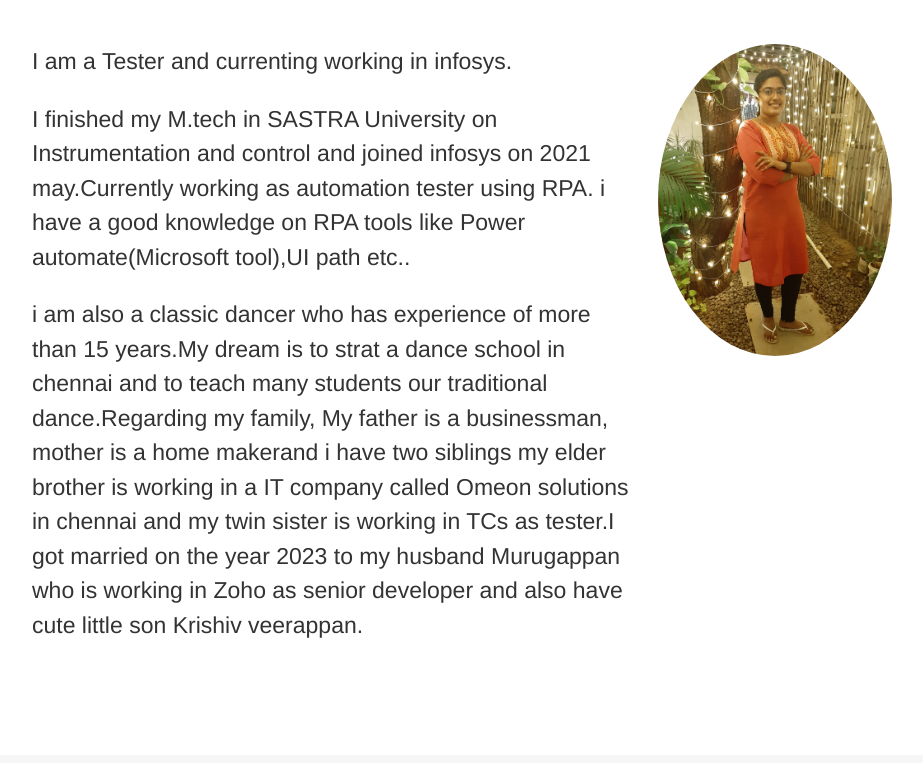
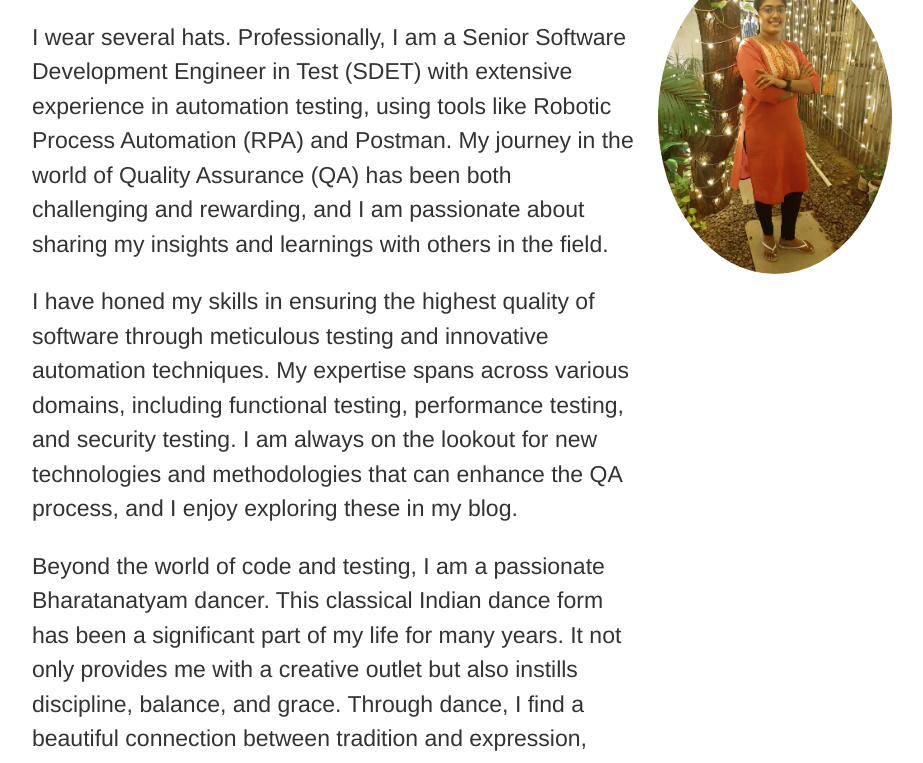
Before and after one commit to SoundharyaPeriakaruppan/Soundharya_Blog, a plain HTML site: page index.html in a window 1280 px wide. Shown: the part 400-1163 px from the top of the page, without its empty margins (178-1101 px from the left). Drawn offline with Linux system fonts and the light colour scheme; a web font is replaced by a local one.

Commit message:
Updated index.html with new content

```diff
--- a/index.html
+++ b/index.html
@@ -33,18 +33,20 @@
 
 
 <section class="home">
-	<h2 class="slogan">Tester(Automation using RPA)</h2>
+	<!-- <h2 class="slogan">SDET</h2> -->
 
 	<div class="photo">
 			<img src=".\image\SoundharyaImage.jpg" alt="Photo of soundharya" />
 	</div>
 	<div class="bio half">
-		<p>I am a Tester and currenting working in infosys.</p>
-		<p>I finished my M.tech in SASTRA University on Instrumentation and control and joined infosys on 2021 may.Currently working as automation tester using RPA.
-            i have a good knowledge on RPA tools like Power automate(Microsoft tool),UI path etc..
+		<p>Welcome to my blog!</p>
+		<p>I wear several hats. Professionally, I am a Senior Software Development Engineer in Test (SDET) with extensive experience in automation testing, using tools like Robotic Process Automation (RPA) and Postman. My journey in the world of Quality Assurance (QA) has been both challenging and rewarding, and I am passionate about sharing my insights and learnings with others in the field.
 		</p>
 		<p>
-			i am also a classic dancer who has experience of more than 15 years.My dream is to strat a dance school in chennai  and to teach many students our traditional dance.Regarding my family, My father is a businessman, mother is a home makerand i have two siblings my elder brother is working in a IT company called Omeon solutions in chennai and my twin sister is working in TCs as tester.I got married on the year 2023 to my husband Murugappan who is working in Zoho as senior developer and also have cute little son Krishiv veerappan.
+			I have honed my skills in ensuring the highest quality of software through meticulous testing and innovative automation techniques. My expertise spans across various domains, including functional testing, performance testing, and security testing. I am always on the lookout for new technologies and methodologies that can enhance the QA process, and I enjoy exploring these in my blog.
+		</p>
+		<p>
+			Beyond the world of code and testing, I am a passionate Bharatanatyam dancer. This classical Indian dance form has been a significant part of my life for many years. It not only provides me with a creative outlet but also instills discipline, balance, and grace. Through dance, I find a beautiful connection between tradition and expression, which enriches my life in many ways.
 		</p>
 
 	</div>
```
